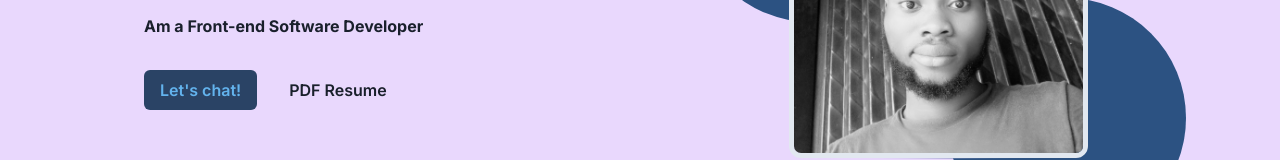
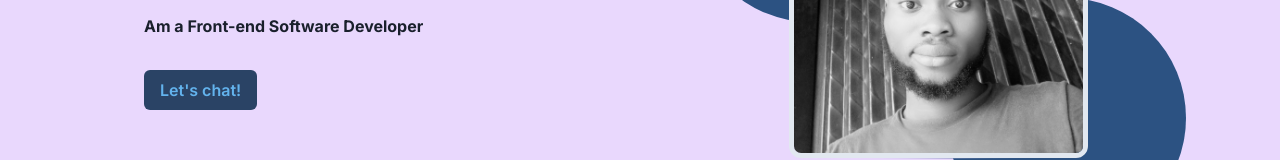
Before and after one commit to iamkennis/new-portfolio, a Next.js app: page / in a window 1280 px wide. Shown: the part 371-531 px from the top of the page. Built offline with nearby package versions, Linux system fonts and the light colour scheme.

Commit message:
Update HeroSection.tsx

```diff
--- a/src/sections/hero/HeroSection.tsx
+++ b/src/sections/hero/HeroSection.tsx
@@ -101,14 +101,6 @@ export const HeroSection = () => {
                   >
                     Let&apos;s chat!
                   </Button>
-                  <Button
-                    variant="ghost"
-                    as={Link}
-                    isExternal
-                    href={RESUME_LINK}
-                  >
-                  PDF Resume
-                  </Button>
                 </Stack>
               </AnimateChild>
             </Stack>
```
